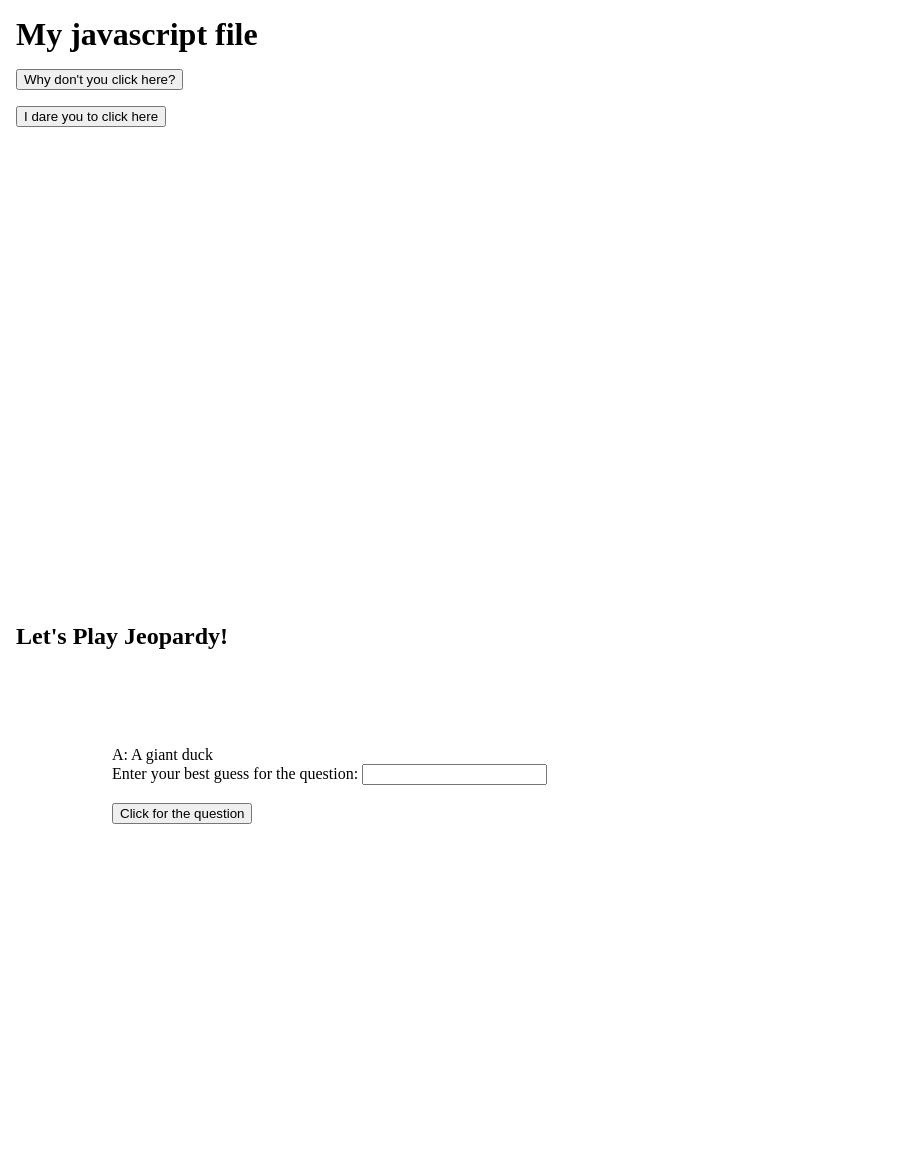
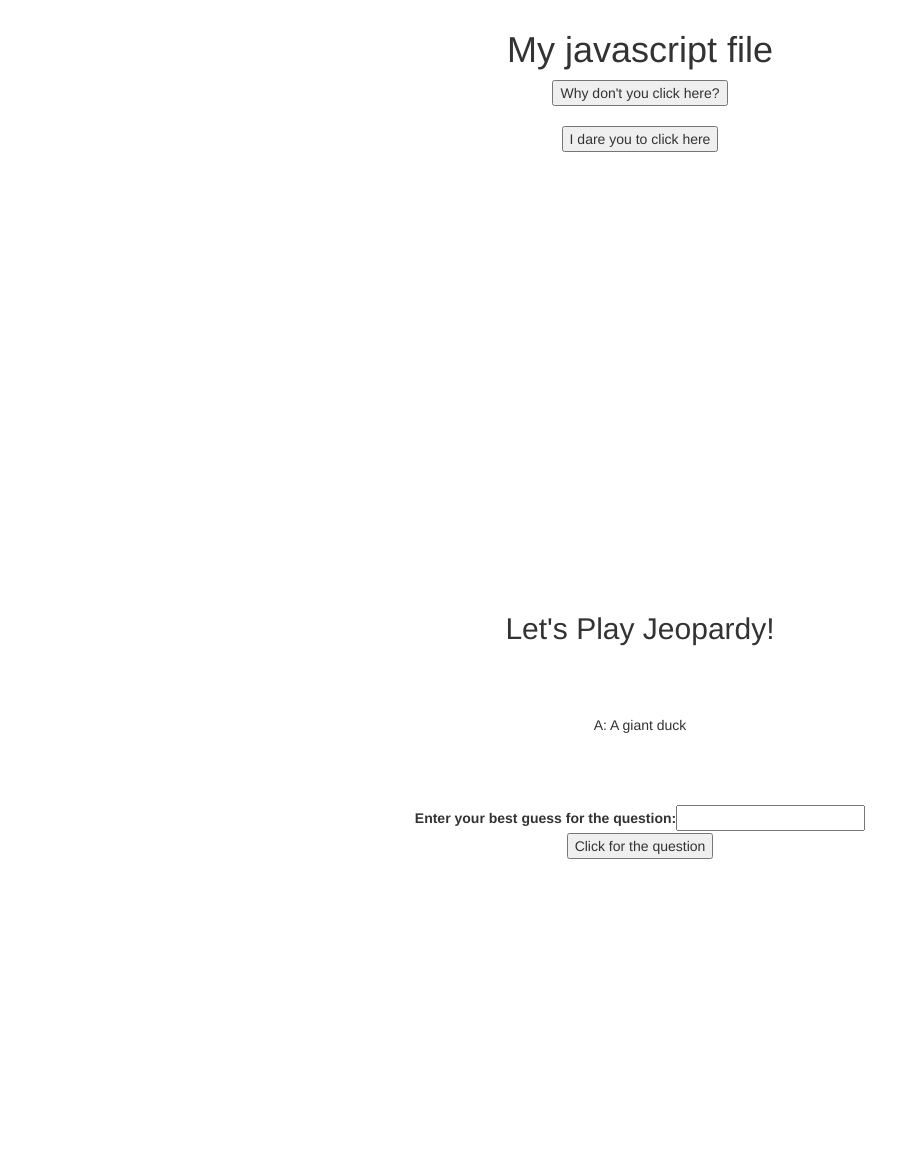
Before and after one commit to lsanchezrees/javascript-practice, a PHP site: page / in a window 1280 px wide. Shown: the whole page, without its empty margins (0-912 px from the left). After the commit the page ends 859 px from the top, so only its background shows below. Run offline with PHP 8.4, Linux system fonts and the light colour scheme; some libraries are stand-ins or nearby versions.

Commit message:
added bootstrap and centered text and images

```diff
--- a/index.php
+++ b/index.php
@@ -1,23 +1,86 @@
 <!DOCTYPE html>
 <html>
 	<head>
+		<meta charset="utf-8">
+		<meta http-equiv="X-UA-Compatible" content="IE=Edge">
+		<meta name="viewport" content="width=device-width, initial-scale=1">
+
+		<!-- Latest compiled and minified CSS -->
+		<link rel="stylesheet" href="https://maxcdn.bootstrapcdn.com/bootstrap/3.3.7/css/bootstrap.min.css" integrity="sha384-BVYiiSIFeK1dGmJRAkycuHAHRg32OmUcww7on3RYdg4Va+PmSTsz/K68vbdEjh4u" crossorigin="anonymous">
+
+		<!-- Optional theme -->
+		<link rel="stylesheet" href="https://maxcdn.bootstrapcdn.com/bootstrap/3.3.7/css/bootstrap-theme.min.css" integrity="sha384-rHyoN1iRsVXV4nD0JutlnGaslCJuC7uwjduW9SVrLvRYooPp2bWYgmgJQIXwl/Sp" crossorigin="anonymous">
+
+		<!-- Font Awesome -->
+		<link type="text/css" href="//maxcdn.bootstrapcdn.com/font-awesome/4.7.0/css/font-awesome.min.css" rel="stylesheet" />
+
+		<!-- custom css link -->
 		<link rel="stylesheet" type="text/css" href="css/styles.css">
+
+
+
+		<!-- HTML5 shim and Respond.js for IE8 support of HTML5 elements and media queries -->
+		<!--[if lt IE 9]>
+		<script type="text/javascript" src="//oss.maxcdn.com/html5shiv/3.7.2/html5shiv.min.js"></script>
+		<script type="text/javascript" src="//oss.maxcdn.com/respond/1.4.2/respond.min.js"></script>
+		<![endif]-->
+
+		<!-- jquery v3.0 -->
+		<script src="https://cdnjs.cloudflare.com/ajax/libs/jquery/3.0.0/jquery.min.js"></script>
+
+		<!-- Latest compiled and minified JavaScript -->
+		<script src="https://maxcdn.bootstrapcdn.com/bootstrap/3.3.7/js/bootstrap.min.js" integrity="sha384-Tc5IQib027qvyjSMfHjOMaLkfuWVxZxUPnCJA7l2mCWNIpG9mGCD8wGNIcPD7Txa" crossorigin="anonymous"></script>
+
+		<!--link to js file-->
 		<script type="text/javascript" src="js/scripts.js"></script>
 		<title>JavaScript Practice</title>
 	</head>
+
 	<body>
-		<h1>My javascript file</h1>
-		<div class="center"><button type="button" onclick="firstMessage();">Why don't you click here?</button></div>
+		<div class="container">
+			<h1 class="text-center">My javascript file</h1>
+			<div class="row">
+				<div class="col-md-12 text-center">
+		<button type="button" onclick="firstMessage();">Why don't you click here?</button>
+				</div><!--column-->
+			</div><!--row-->
+			<div class="row">
+				<div class="col-md-12 text-center">
 		<div><h2 id="dogMsg"></h2></div>
-		<button type="button" onclick="secondMessage();">I dare you to click here</button>
-		<div class="pix"><p><img id="lucy"  src="images/lucy3.jpg" alt="Lucy"></p></div>
-		<h2>Let's Play Jeopardy!</h2>
-		<div class="pix"><p>A:  A giant duck</p>
-			<label for="answer">Enter your best guess for the question: </label><input type="text" id="answer" value="" /><br><br>
+			<p class="text-center"><button type="button" onclick="secondMessage();">I dare you to click here</button></p>
+				</div><!--column-->
+			</div><!--row-->
+			<div class="row">
+				<div class="col-md-12 text-center">
+		<div class="pix text-center"><p><img id="lucy"  src="images/lucy3.jpg" alt="Lucy" class="img-responsive center-block"></p></div>
+				</div><!--column-->
+			</div><!--row-->
+
+		<h2 class="text-center">Let's Play Jeopardy!</h2>
+			<div class="row">
+				<div class="col-md-12 text-center">
+		<div class="pix text-center"><p>A:  A giant duck</p>
+		</div><!--column-->
+				</div><!--row-->
+
+				<div class="row">
+					<div class="col-md-12 text-center">
+			<label for="answer">Enter your best guess for the question: </label><input type="text" id="answer" value="" />
+					</div><!--column-->
+				</div><!--row-->
+
+				<div class="row">
+					<div class="col-md-12 text-center">
 			<button type="button" onclick="jeopardyQuestion();">Click for the question</button><br><br>
-			<img id="duck" src="images/duck.jpg" alt="duck">
+					</div><!--column-->
+				</div><!--row-->
+						<div class="row">
+							<div class="col-md-12 text-center">
+			<img id="duck" src="images/duck.jpg" alt="duck" class="img-responsive center-block">
 		<p id="question"></p></div>
-
+						</div><!--column-->
+			</div><!--row-->
+		</div><!--container-->
 
 
 	</body>
--- a/js/scripts.js
+++ b/js/scripts.js
@@ -11,7 +11,7 @@ function secondMessage() {
 function jeopardyQuestion() {
 
 	document.getElementById("duck").style.visibility="visible";
-	document.getElementById("question").innerHTML="No, '" + document.getElementById("answer").value + "' is not the right answer. The correct one is:<br><br>Q: What is something you should never tell a family member about because you might end up with one in your bathtub?";
+	document.getElementById("question").innerHTML="No, '" + document.getElementById("answer").value + "' is not the right question. The correct one is:<br><br>Q: What is something you should never tell a family member about because you might end up with one in your bathtub?";
 	document.getElementById("question").style.fontWeight="bold";
 	document.getElementById("question").style.backgroundColor="yellow";
 }
```
